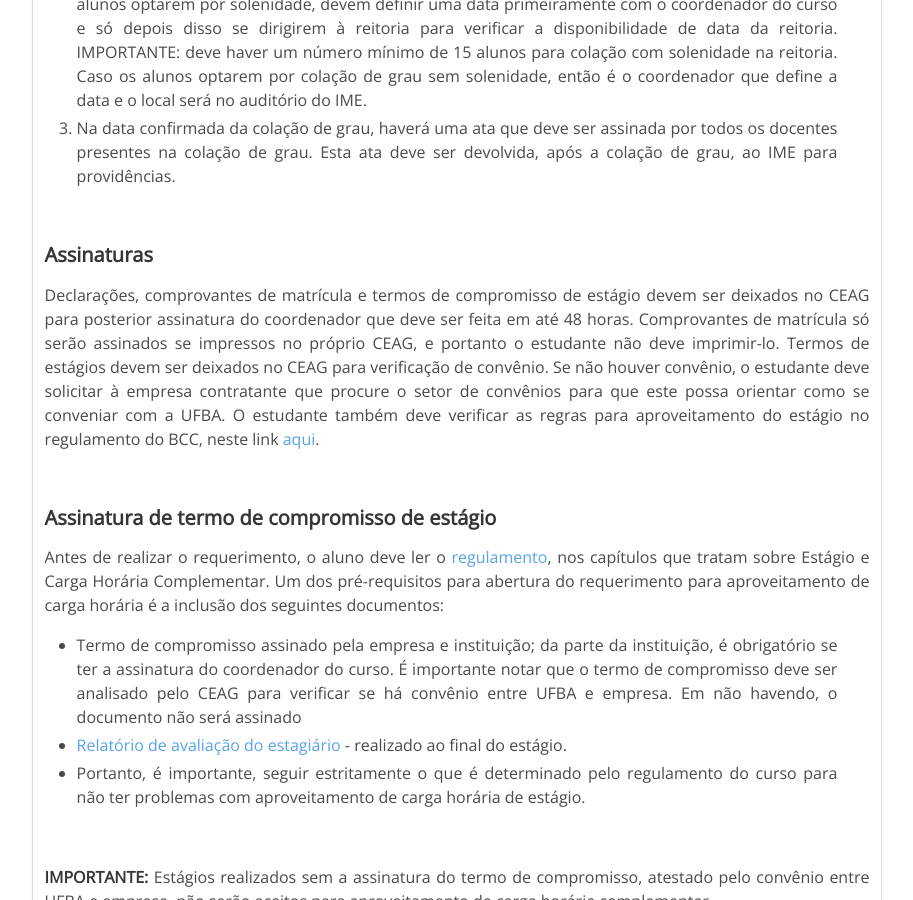
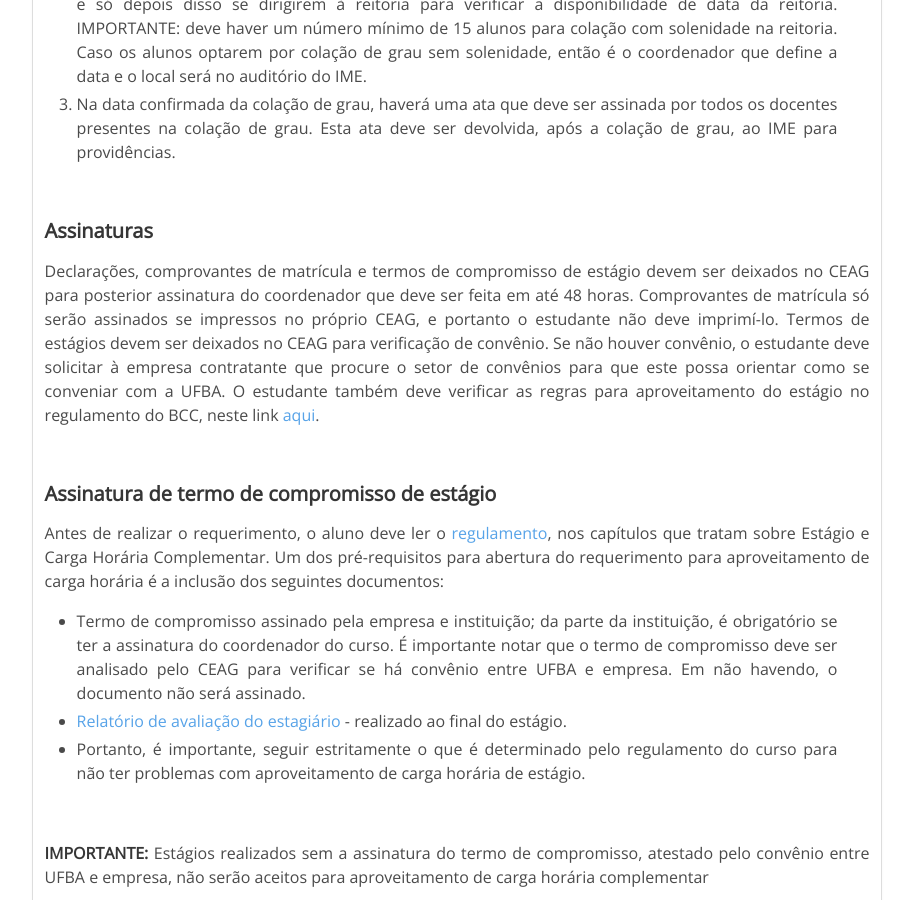
Before and after one commit to bcc-ufba/bcc-ufba.github.io, a Jekyll site: the page built from procedimentos.markdown, in a window 1280 px wide and 900 px high, scrolled down 1636 px. Shown: the whole window, without its empty margins (183-1096 px from the left). Built offline with Jekyll 4.4.1, drawn with Linux system fonts in a browser that asks for light colours; some of the changed text lies outside the part shown.

Commit message:
Update procedimentos.markdown

```diff
--- a/procedimentos.markdown
+++ b/procedimentos.markdown
@@ -49,7 +50,7 @@ Ao final de cada semestre, o coordenador do curso envia um email com uma tabela
 
 #### **Assinaturas**
 
-Declarações, comprovantes de matrícula e termos de compromisso de estágio devem ser deixados no CEAG para posterior assinatura do coordenador que deve ser feita em até 48 horas. Comprovantes de matrícula só serão assinados se impressos no próprio CEAG, e portanto o estudante não deve imprimir-lo. Termos de estágios devem ser deixados no CEAG para verificação de convênio. Se não houver convênio, o estudante deve solicitar à empresa contratante que procure o setor de convênios para que este possa orientar como se conveniar com a UFBA. O estudante também deve verificar as regras para aproveitamento do estágio no regulamento do BCC, neste link [aqui][link].
+Declarações, comprovantes de matrícula e termos de compromisso de estágio devem ser deixados no CEAG para posterior assinatura do coordenador que deve ser feita em até 48 horas. Comprovantes de matrícula só serão assinados se impressos no próprio CEAG, e portanto o estudante não deve imprimí-lo. Termos de estágios devem ser deixados no CEAG para verificação de convênio. Se não houver convênio, o estudante deve solicitar à empresa contratante que procure o setor de convênios para que este possa orientar como se conveniar com a UFBA. O estudante também deve verificar as regras para aproveitamento do estágio no regulamento do BCC, neste link [aqui][link].
 
 <br>
 
@@ -57,7 +58,7 @@ Declarações, comprovantes de matrícula e termos de compromisso de estágio de
 
 Antes de realizar o requerimento, o aluno deve ler o [regulamento][link], nos capítulos que tratam sobre Estágio e Carga Horária Complementar. Um dos pré-requisitos para abertura do requerimento para aproveitamento de carga horária é a inclusão dos seguintes documentos:
 
-* Termo de compromisso assinado pela empresa e instituição; da parte da instituição, é obrigatório se ter a assinatura do coordenador do curso. É importante notar que o termo de compromisso deve ser analisado pelo CEAG para verificar se há convênio entre UFBA e empresa. Em não havendo, o documento não será assinado
+* Termo de compromisso assinado pela empresa e instituição; da parte da instituição, é obrigatório se ter a assinatura do coordenador do curso. É importante notar que o termo de compromisso deve ser analisado pelo CEAG para verificar se há convênio entre UFBA e empresa. Em não havendo, o documento não será assinado.
 * [Relatório de avaliação do estagiário](https://docs.google.com/document/d/1T6Mvjf2kFYHnl1ocYnDzriwg9Cdk1JYpPLZdKt_JLrA/edit) - realizado ao final do estágio.
 * Portanto, é importante, seguir estritamente o que é determinado pelo regulamento do curso para não ter problemas com aproveitamento de carga horária de estágio.
 
```
Also changed, not shown: other parts of procedimentos.markdown (+3 -2 lines).
